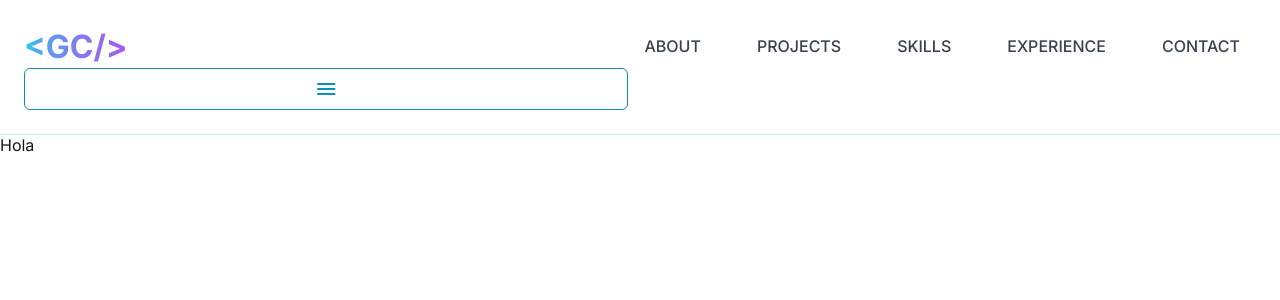
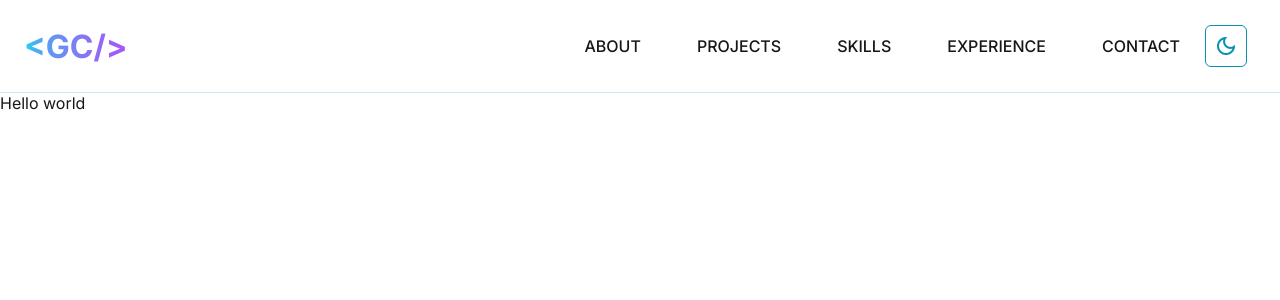
Before and after one commit to vigacv/portfolio, a Next.js app: page / in a window 1280 px wide. Shown: the top 300 px of the page. Built offline with nearby package versions, Linux system fonts and the light colour scheme.

Commit message:
add dark mode

```diff
--- a/src/app/components/header.module.css
+++ b/src/app/components/header.module.css
@@ -5,7 +5,7 @@
   grid-template-columns: 1fr auto;
   align-items: center;
   padding: 1.5rem;
-  border-bottom: 1px solid color-mix(in srgb, var(--cyan-dark), transparent 80%);
+  border-bottom: 1px solid color-mix(in srgb, var(--primary), transparent 80%);
 }
 
 /* Title */
@@ -42,13 +42,19 @@
 
 .header nav a {
   text-decoration: none;
-  color: #374151;
+  color: var(--foreground);
   font-weight: 500;
   transition: color 0.2s;
 }
 
 .header nav a:hover {
-  color: var(--cyan-dark, #383838);
+  color: var(--primary, #383838);
+}
+
+.actions {
+  display: flex;
+  gap: 1rem;
+  justify-content: center;
 }
 
 /* Drawer overlay */
@@ -75,10 +81,14 @@
   z-index: 1;
   top: 0;
   right: 0;
-  background-color: #fff;
+  background-color: var(--background);
   overflow-x: hidden;
   transition: width 0.3s;
   box-shadow: -2px 0 8px rgba(0, 0, 0, 0.1);
+}
+
+.darkDrawer {
+  border-left: 1px solid var(--primary);
 }
 
 .drawerOpen {
@@ -126,9 +136,12 @@
 }
 
 /* Responsive styles */
-@media (min-width: 768px) {
+@media (min-width: 820px) {
+  .header {
+    grid-template-columns: 1fr auto 60px;
+  }
   .menuButton {
-    display: none;
+    display: none !important;
   }
   .drawer {
     display: none;
--- a/src/app/components/header.tsx
+++ b/src/app/components/header.tsx
@@ -2,9 +2,12 @@
 import { useState } from 'react';
 import styles from './header.module.css';
 import { Button } from '@/components/ui';
+import { useTheme } from '../contexts/theme-context';
 
 export default function Header() {
   const [drawerOpen, setDrawerOpen] = useState(false);
+  const { theme, toggleTheme } = useTheme();
+
   console.log("Header component rendered");
   return (
     <header className={styles.header}>
@@ -19,13 +22,22 @@ export default function Header() {
           <li><a href="#">Contact</a></li>
         </ul>
       </nav>
-      <Button className={styles.menuButton} iconName='menu' onClick={() => setDrawerOpen(true)} aria-label='Open Menu' />
+      <div className={styles.actions}>
+        <Button
+          iconName={theme === 'dark' ? 'light_mode' : 'dark_mode'}
+          onClick={toggleTheme}
+          aria-label={`Switch to ${theme === 'dark' ? 'light' : 'dark'} mode`}
+        />
+        <Button className={styles.menuButton} iconName='menu' onClick={() => setDrawerOpen(true)} aria-label='Open Menu' />
+      </div>
       <div
         className={`${styles.drawerOverlay} ${drawerOpen ? styles.drawerOverlayVisible : styles.drawerOverlayHidden}`}
         onClick={() => setDrawerOpen(false)}
       >
         <div
-          className={`${styles.drawer} ${drawerOpen ? styles.drawerOpen : styles.drawerClosed}`}
+          className={
+            `${styles.drawer} ${drawerOpen ? styles.drawerOpen : styles.drawerClosed} ${theme === 'dark' ? styles.darkDrawer : ''}`
+          }
           role='dialog'
           aria-modal="true"
           aria-label='Mobile Menu'
--- /dev/null
+++ b/src/app/contexts/theme-context.tsx
@@ -0,0 +1,39 @@
+"use client";
+import { createContext, useContext, useEffect, useState } from "react";
+
+type Theme = "light" | "dark";
+type ThemeContextType = {
+    theme: Theme;
+    toggleTheme: () => void;
+};
+
+const ThemeContext = createContext<ThemeContextType | undefined>(undefined);
+
+export function ThemeProvider({ children }: { children: React.ReactNode }) {
+    const [theme, setTheme] = useState<Theme>("light");
+
+    // On mount, check localStorage or system preference
+    useEffect(() => {
+        if (window.matchMedia("(prefers-color-scheme: dark)").matches) {
+            setTheme("dark");
+        }
+    }, []);
+
+    useEffect(() => {
+        document.documentElement.classList.toggle("dark", theme === "dark");
+    }, [theme]);
+
+    const toggleTheme = () => setTheme(t => (t === "dark" ? "light" : "dark"));
+
+    return (
+        <ThemeContext.Provider value={{ theme, toggleTheme }}>
+            {children}
+        </ThemeContext.Provider>
+    );
+}
+
+export function useTheme() {
+    const ctx = useContext(ThemeContext);
+    if (!ctx) throw new Error("useTheme must be used within ThemeProvider");
+    return ctx;
+}
--- a/src/app/globals.css
+++ b/src/app/globals.css
@@ -4,14 +4,14 @@
   --cyan-dark: #0891b2;
   --cyan-light: #22d3ee;
   --purple-vibrant: #a855f7;
+  --primary: var(--cyan-dark);
 }
 
-/* @media (prefers-color-scheme: dark) {
-  :root {
-    --background: #0a0a0a;
-    --foreground: #ededed;
-  }
-} */
+.dark {
+  --background: #010203;
+  --foreground: #d1d5db;
+  --primary: var(--cyan-light);
+}
 
 html,
 body {
@@ -37,9 +37,3 @@ a {
   color: inherit;
   text-decoration: none;
 }
-
-/* @media (prefers-color-scheme: dark) {
-  html {
-    color-scheme: dark;
-  }
-} */
--- a/src/app/layout.tsx
+++ b/src/app/layout.tsx
@@ -3,6 +3,7 @@ import { Inter } from "next/font/google";
 import "./globals.css";
 import "./globalicons.css";
 import Header from "./components/header";
+import { ThemeProvider } from "./contexts/theme-context";
 
 const interSans = Inter({
   variable: "--font-inter-sans",
@@ -26,8 +27,10 @@ export default function RootLayout({
         <link rel="stylesheet" href="https://fonts.googleapis.com/css2?family=Material+Symbols+Outlined:opsz,wght,FILL,GRAD@20..48,100..700,0..1,-50..200" />
       </head>
       <body className={`${interSans.variable}`}>
-        <Header />
-        {children}
+        <ThemeProvider>
+          <Header />
+          {children}
+        </ThemeProvider>
       </body>
     </html>
   );
--- a/src/app/page.tsx
+++ b/src/app/page.tsx
@@ -4,7 +4,7 @@ export default function Home() {
   return (
     <div className={styles.page}>
       <main className={styles.main}>
-        Hola
+        Hello world
       </main>
       <footer className={styles.footer}>
       </footer>
--- a/src/components/ui/button.module.css
+++ b/src/components/ui/button.module.css
@@ -1,8 +1,8 @@
 .button {
   background: transparent;
-  border: 1px solid var(--cyan-dark);
+  border: 1px solid var(--primary);
   border-radius: 6px;
-  color: var(--cyan-dark);
+  color: var(--primary);
   cursor: pointer;
   padding: 0.5rem;
   display: flex;
@@ -12,5 +12,5 @@
 
 .button:hover {
   color: white;
-  background: var(--cyan-dark);
+  background: var(--primary);
 }
```
